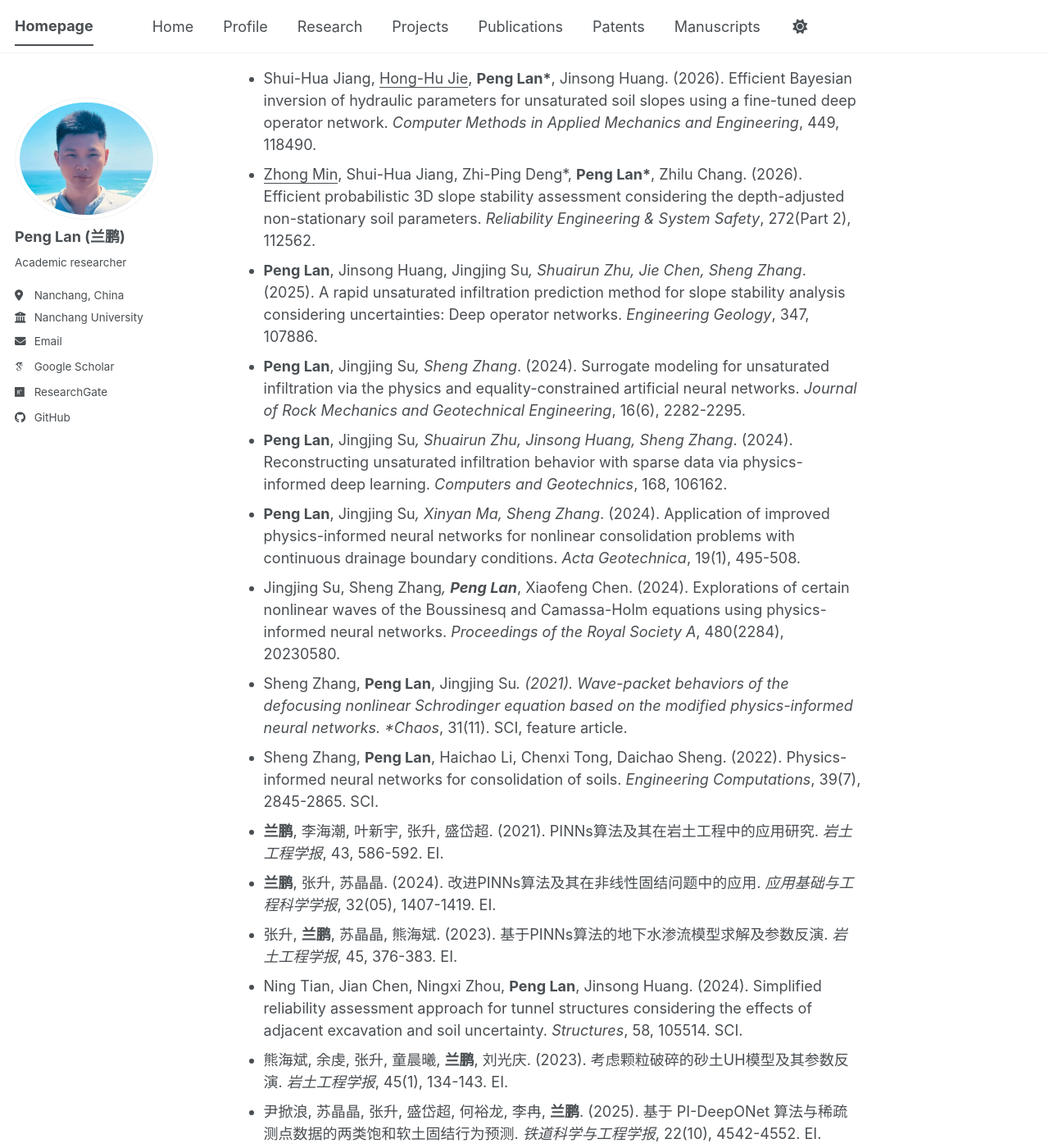
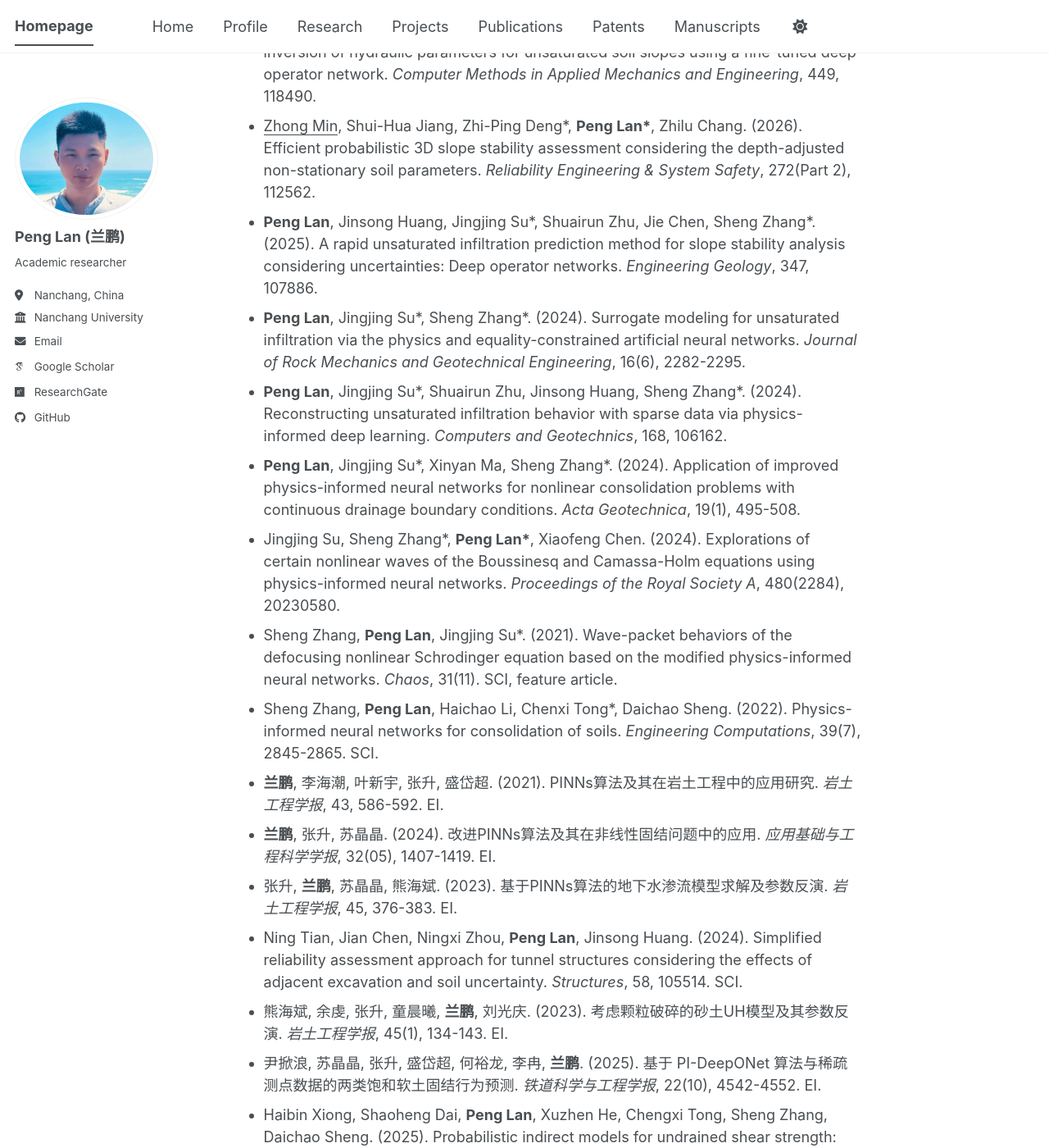
Before and after one commit to LanPeng-94/LanPeng-94.github.io, a Jekyll site: the page built from _pages/about.md, in a window 1280 px wide and 1400 px high, scrolled down 1549 px. Shown: the whole window at 82% size. Built offline with Jekyll 4.4.1, drawn with Linux system fonts in a browser that asks for light colours; some web fonts are replaced; a script bundle is joined from its source files by our own code; library files that are not in the unit come from our copies; some of the changed text lies outside the part shown.

Commit message:
Update homepage education and publications

```diff
--- a/_pages/about.md
+++ b/_pages/about.md
@@ -25,16 +25,16 @@ redirect_from:
 - 主持江西省自然科学基金青年项目、国家资助博士后研究人员计划、水利部水工程建设与安全重点实验室开放研究基金、中央高校基本科研业务费专项资金等项目，参与国家自然科学基金面上项目、江西省重点研发计划项目及江西省自然科学基金国际科技合作项目。授权中国发明专利1项，登记软件著作权1项。
 
 
-📢📢 <span style="color:red;">我们组当前主要开展**地质灾害风险防控**研究工作，感兴趣可以邮件联系：sjiangaa@ncu.edu.cn和lanpeng@ncu.edu.cn。
+📢📢 <span style="color:red;">我们组当前主要开展**地质灾害风险防控**研究工作，感兴趣可以邮件联系：sjiangaa@ncu.edu.cn和lanpeng@ncu.edu.cn。</span>
 
 <a id="education"></a>
 
 ## 教育经历
 
-2021.09 – 2024.12 | **中南大学** | 工学博士
-2023.06 – 2024.06 | **纽卡斯尔大学** | 岩土工程 | 联合培养博士 | 导师：黄劲松
-2018.09 – 2021.06 | **中南大学** | 工学硕士
-2014.09 – 2018.06 | **南昌大学** | 工学学士 | 保研
+2021.09 – 2024.12，**中南大学**，工学博士
+2023.06 – 2024.06，**纽卡斯尔大学**，联合培养博士，导师：黄劲松
+2018.09 – 2021.06，**中南大学**，工学硕士
+2014.09 – 2018.06，**南昌大学**，工学学士，保研
 
 
 <a id="projects"></a>
@@ -54,13 +54,13 @@ redirect_from:
 
 - Shui-Hua Jiang, <u>Hong-Hu Jie</u>, **Peng Lan\***, Jinsong Huang. (2026). Efficient Bayesian inversion of hydraulic parameters for unsaturated soil slopes using a fine-tuned deep operator network. *Computer Methods in Applied Mechanics and Engineering*, 449, 118490.
 - <u>Zhong Min</u>, Shui-Hua Jiang, Zhi-Ping Deng\*, **Peng Lan\***, Zhilu Chang. (2026). Efficient probabilistic 3D slope stability assessment considering the depth-adjusted non-stationary soil parameters. *Reliability Engineering & System Safety*, 272(Part 2), 112562.
-- **Peng Lan**, Jinsong Huang, Jingjing Su*, Shuairun Zhu, Jie Chen, Sheng Zhang*. (2025). A rapid unsaturated infiltration prediction method for slope stability analysis considering uncertainties: Deep operator networks. *Engineering Geology*, 347, 107886.
-- **Peng Lan**, Jingjing Su*, Sheng Zhang*. (2024). Surrogate modeling for unsaturated infiltration via the physics and equality-constrained artificial neural networks. *Journal of Rock Mechanics and Geotechnical Engineering*, 16(6), 2282-2295.
-- **Peng Lan**, Jingjing Su*, Shuairun Zhu, Jinsong Huang, Sheng Zhang*. (2024). Reconstructing unsaturated infiltration behavior with sparse data via physics-informed deep learning. *Computers and Geotechnics*, 168, 106162.
-- **Peng Lan**, Jingjing Su*, Xinyan Ma, Sheng Zhang*. (2024). Application of improved physics-informed neural networks for nonlinear consolidation problems with continuous drainage boundary conditions. *Acta Geotechnica*, 19(1), 495-508.
-- Jingjing Su, Sheng Zhang*, **Peng Lan***, Xiaofeng Chen. (2024). Explorations of certain nonlinear waves of the Boussinesq and Camassa-Holm equations using physics-informed neural networks. *Proceedings of the Royal Society A*, 480(2284), 20230580.
-- Sheng Zhang, **Peng Lan**, Jingjing Su*. (2021). Wave-packet behaviors of the defocusing nonlinear Schrodinger equation based on the modified physics-informed neural networks. *Chaos*, 31(11). SCI, feature article.
-- Sheng Zhang, **Peng Lan**, Haichao Li, Chenxi Tong, Daichao Sheng. (2022). Physics-informed neural networks for consolidation of soils. *Engineering Computations*, 39(7), 2845-2865. SCI.
+- **Peng Lan**, Jinsong Huang, Jingjing Su\*, Shuairun Zhu, Jie Chen, Sheng Zhang\*. (2025). A rapid unsaturated infiltration prediction method for slope stability analysis considering uncertainties: Deep operator networks. *Engineering Geology*, 347, 107886.
+- **Peng Lan**, Jingjing Su\*, Sheng Zhang\*. (2024). Surrogate modeling for unsaturated infiltration via the physics and equality-constrained artificial neural networks. *Journal of Rock Mechanics and Geotechnical Engineering*, 16(6), 2282-2295.
+- **Peng Lan**, Jingjing Su\*, Shuairun Zhu, Jinsong Huang, Sheng Zhang\*. (2024). Reconstructing unsaturated infiltration behavior with sparse data via physics-informed deep learning. *Computers and Geotechnics*, 168, 106162.
+- **Peng Lan**, Jingjing Su\*, Xinyan Ma, Sheng Zhang\*. (2024). Application of improved physics-informed neural networks for nonlinear consolidation problems with continuous drainage boundary conditions. *Acta Geotechnica*, 19(1), 495-508.
+- Jingjing Su, Sheng Zhang\*, **Peng Lan\***, Xiaofeng Chen. (2024). Explorations of certain nonlinear waves of the Boussinesq and Camassa-Holm equations using physics-informed neural networks. *Proceedings of the Royal Society A*, 480(2284), 20230580.
+- Sheng Zhang, **Peng Lan**, Jingjing Su\*. (2021). Wave-packet behaviors of the defocusing nonlinear Schrodinger equation based on the modified physics-informed neural networks. *Chaos*, 31(11). SCI, feature article.
+- Sheng Zhang, **Peng Lan**, Haichao Li, Chenxi Tong\*, Daichao Sheng. (2022). Physics-informed neural networks for consolidation of soils. *Engineering Computations*, 39(7), 2845-2865. SCI.
 - **兰鹏**, 李海潮, 叶新宇, 张升, 盛岱超. (2021). PINNs算法及其在岩土工程中的应用研究. *岩土工程学报*, 43, 586-592. EI.
 - **兰鹏**, 张升, 苏晶晶. (2024). 改进PINNs算法及其在非线性固结问题中的应用. *应用基础与工程科学学报*, 32(05), 1407-1419. EI.
 - 张升, **兰鹏**, 苏晶晶, 熊海斌. (2023). 基于PINNs算法的地下水渗流模型求解及参数反演. *岩土工程学报*, 45, 376-383. EI.
```
Also changed, not shown: other parts of _pages/about.md (+2 -1 lines).
